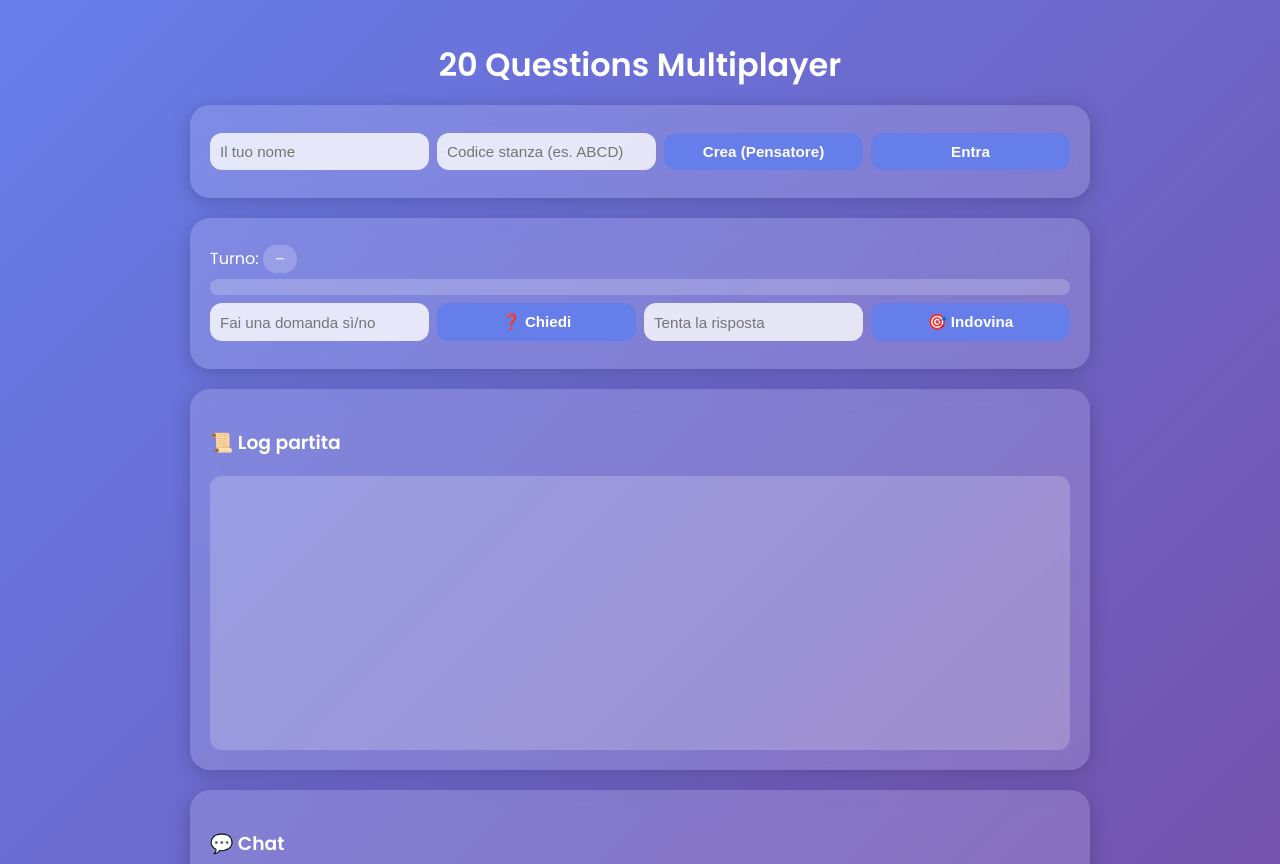
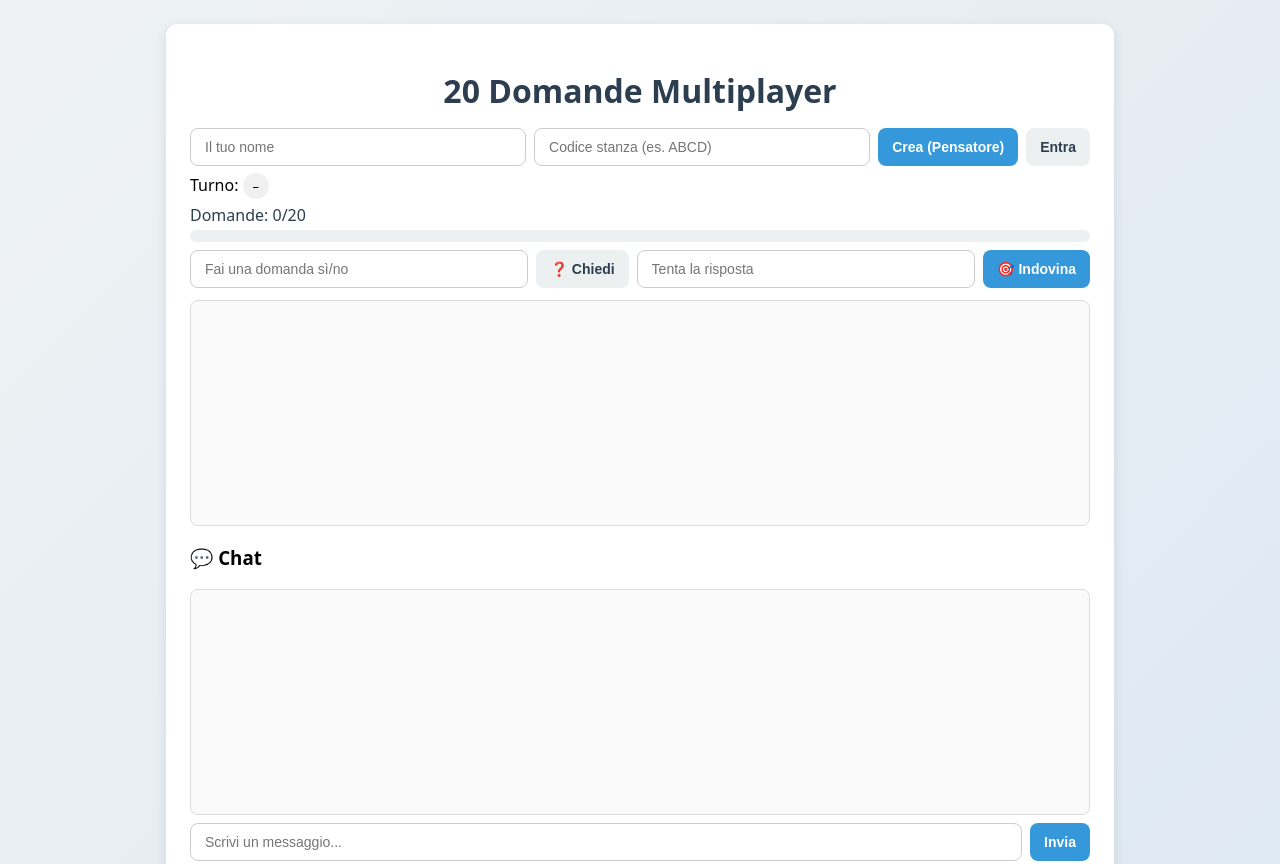
Before and after one commit to DeWolff-sis/20-questions, a website: page public/index.html in a window 1280 px wide. Shown: the top 864 px of the page. Drawn offline with nearby package versions, Linux system fonts and the light colour scheme; no server answers.

Commit message:
Add files via upload

```diff
--- a/public/index.html
+++ b/public/index.html
@@ -1,164 +1,178 @@
 <!doctype html>
-<html>
+<html lang="it">
 <head>
   <meta charset="utf-8" />
   <title>20Q Multiplayer</title>
   <meta name="viewport" content="width=device-width, initial-scale=1" />
-  <link href="https://fonts.googleapis.com/css2?family=Poppins:wght@400;600&display=swap" rel="stylesheet">
   <style>
     body {
-      font-family: 'Poppins', sans-serif;
+      font-family: system-ui, sans-serif;
       margin: 0;
       padding: 0;
-      background: linear-gradient(135deg, #667eea, #764ba2);
-      color: #fff;
+      background: linear-gradient(135deg, #eef2f3, #dfe9f3);
       min-height: 100vh;
+      display: flex;
+      justify-content: center;
+      align-items: flex-start;
     }
+
     .container {
       max-width: 900px;
-      margin: 0 auto;
-      padding: 20px;
+      width: 100%;
+      margin: 24px;
+      background: white;
+      padding: 24px;
+      border-radius: 12px;
+      box-shadow: 0 4px 12px rgba(0,0,0,0.1);
     }
+
     h1 {
       text-align: center;
+      color: #2c3e50;
       margin-bottom: 16px;
+    }
+
+    .row {
+      display: flex;
+      flex-wrap: wrap;
+      gap: 8px;
+      margin: 8px 0;
+    }
+
+    input, button {
+      padding: 10px 14px;
+      border-radius: 8px;
+      border: 1px solid #ccc;
+      font-size: 14px;
+    }
+
+    input {
+      flex: 1;
+    }
+
+    button {
+      cursor: pointer;
+      border: none;
       font-weight: 600;
-      font-size: 2rem;
-    }
-    .card {
-      background: rgba(255, 255, 255, 0.15);
-      border-radius: 20px;
-      padding: 20px;
-      margin-bottom: 20px;
-      backdrop-filter: blur(12px);
-      box-shadow: 0 4px 20px rgba(0,0,0,0.2);
-      color: #fff;
-    }
-    .row { display: flex; gap: 8px; flex-wrap: wrap; margin: 8px 0; }
-    input, button {
-      padding: 10px;
-      border-radius: 12px;
-      border: none;
-      flex: 1;
-      font-size: 0.95rem;
-    }
-    input {
-      background: rgba(255, 255, 255, 0.8);
-      color: #333;
-    }
-    button {
-      background: #667eea;
-      color: white;
-      font-weight: 600;
-      cursor: pointer;
       transition: background 0.2s;
     }
-    button:hover { background: #556cd6; }
+
+    button.primary {
+      background: #3498db;
+      color: white;
+    }
+    button.primary:hover {
+      background: #2980b9;
+    }
+
+    button.secondary {
+      background: #ecf0f1;
+      color: #2c3e50;
+    }
+    button.secondary:hover {
+      background: #d0d7de;
+    }
+
     .pill {
-      padding: 4px 12px;
+      padding: 4px 10px;
       border-radius: 999px;
-      background: rgba(255,255,255,0.2);
-      font-size: 0.9rem;
+      background: #f0f0f0;
+      font-size: 13px;
     }
-    .log, .chat {
-      border-radius: 12px;
-      padding: 12px;
-      height: 250px;
-      overflow-y: auto;
-      background: rgba(255, 255, 255, 0.2);
-      color: #fff;
+
+    .progress-header {
+      display: flex;
+      justify-content: space-between;
+      align-items: center;
+      margin: 8px 0 4px;
+      font-weight: 500;
+      color: #2c3e50;
     }
-    .chat-row { display:flex; gap:8px; margin-top:8px; }
-    /* Progress bar */
+
     .progress-container {
-      background: rgba(255, 255, 255, 0.2);
-      border-radius: 12px;
-      height: 16px;
       width: 100%;
+      background: #ecf0f1;
+      border-radius: 8px;
       overflow: hidden;
-      margin-top: 6px;
+      height: 12px;
     }
+
     .progress-bar {
-      background: #43e97b;
       height: 100%;
       width: 0%;
-      transition: width 0.3s ease;
+      background: #3498db;
+      transition: width 0.3s;
     }
-    /* Chat bubbles */
-    .chat-msg {
-      margin: 6px 0;
-      padding: 8px 12px;
-      border-radius: 12px;
-      max-width: 70%;
-      word-wrap: break-word;
+
+    .log {
+      border: 1px solid #ddd;
+      border-radius: 8px;
+      padding: 12px;
+      height: 200px;
+      overflow-y: auto;
+      background: #fafafa;
+      font-size: 14px;
+      margin-top: 12px;
     }
-    .chat-msg.me {
-      background: #43e97b;
-      color: #000;
-      margin-left: auto;
-      text-align: right;
+
+    .chat-box {
+      margin-top: 16px;
     }
-    .chat-msg.other {
-      background: rgba(255,255,255,0.8);
-      color: #333;
-      margin-right: auto;
+
+    @media (max-width: 600px) {
+      .row { flex-direction: column; }
+      input, button { flex: none; width: 100%; }
     }
   </style>
 </head>
 <body>
   <div class="container">
-    <h1>20 Questions Multiplayer</h1>
+    <h1>20 Domande Multiplayer</h1>
 
-    <div class="card">
     <div class="row">
       <input id="name" placeholder="Il tuo nome" />
       <input id="code" placeholder="Codice stanza (es. ABCD)" />
-        <button id="create">Crea (Pensatore)</button>
-        <button id="join">Entra</button>
-      </div>
+      <button id="create" class="primary">Crea (Pensatore)</button>
+      <button id="join" class="secondary">Entra</button>
     </div>
 
-    <div class="card" id="thinker" style="display:none;">
-      <div class="row">
+    <div class="row" id="thinker" style="display:none;">
       <input id="secret" placeholder="Parola segreta" />
-        <button id="start">🚀 Avvia round</button>
-      </div>
+      <button id="start" class="primary">Avvia round</button>
     </div>
 
-    <div class="card" id="answerBox" style="display:none;">
-      <div class="row">
-        <button onclick="sendAnswer('Sì')">✔️ Sì</button>
-        <button onclick="sendAnswer('No')">❌ No</button>
-        <button onclick="sendAnswer('Non so')">🤔 Non so</button>
-      </div>
+    <div class="row" id="answerBox" style="display:none;">
+      <button onclick="sendAnswer('Sì')" class="primary">Sì</button>
+      <button onclick="sendAnswer('No')" class="primary">No</button>
+      <button onclick="sendAnswer('Non so')" class="secondary">Non so</button>
     </div>
 
-    <div class="card">
     <div class="row">
       <span>Turno: <span id="turn" class="pill">–</span></span>
+    </div>
+
+    <div class="progress-header">
+      <span>Domande: <span id="qcount">0</span>/<span id="qmax">20</span></span>
     </div>
     <div class="progress-container">
       <div id="progress" class="progress-bar"></div>
     </div>
+
     <div class="row" id="actionsRow">
       <input id="question" placeholder="Fai una domanda sì/no" />
-        <button id="ask">❓ Chiedi</button>
+      <button id="ask" class="secondary">❓ Chiedi</button>
       <input id="guess" placeholder="Tenta la risposta" />
-        <button id="submitGuess">🎯 Indovina</button>
-      </div>
+      <button id="submitGuess" class="primary">🎯 Indovina</button>
     </div>
 
-    <div class="card">
-      <h3>📜 Log partita</h3>
     <div class="log" id="log"></div>
-    </div>
 
-    <div class="card">
+    <div class="chat-box">
       <h3>💬 Chat</h3>
-      <div class="chat" id="chat"></div>
-      <div class="chat-row">
+      <div class="log" id="chatLog"></div>
+      <div class="row">
         <input id="chatInput" placeholder="Scrivi un messaggio..." />
-        <button id="sendChat">Invia</button>
+        <button id="chatSend" class="primary">Invia</button>
       </div>
     </div>
   </div>
@@ -172,24 +186,8 @@
     let maxQuestions = 20;
 
     const $ = (id) => document.getElementById(id);
-    const log = (msg) => {
-      const d = document.createElement('div');
-      d.textContent = msg;
-      $('log').appendChild(d);
-      $('log').scrollTop = $('log').scrollHeight;
-    };
-    const addChat = ({ id, name, text }) => {
-      const d = document.createElement('div');
-      d.className = 'chat-msg ' + (id === me.id ? 'me' : 'other');
-      d.innerHTML = `<b>${name}:</b> ${text}`;
-      $('chat').appendChild(d);
-      $('chat').scrollTop = $('chat').scrollHeight;
-    };
-
-    function updateProgress(count) {
-      const pct = Math.min(100, (count / maxQuestions) * 100);
-      $('progress').style.width = pct + '%';
-    }
+    const log = (msg) => { const d = document.createElement('div'); d.textContent = msg; $('log').appendChild(d); $('log').scrollTop = $('log').scrollHeight; };
+    const chatLog = (msg) => { const d = document.createElement('div'); d.textContent = msg; $('chatLog').appendChild(d); $('chatLog').scrollTop = $('chatLog').scrollHeight; };
 
     function sendAnswer(ans) {
       if (lastQuestionId) {
@@ -197,6 +195,12 @@
         lastQuestionId = null;
         $('answerBox').style.display = 'none';
       }
+    }
+
+    function updateProgress(count) {
+      $('qcount').textContent = count;
+      const pct = Math.min(100, (count / maxQuestions) * 100);
+      $('progress').style.width = pct + '%';
     }
 
     $('create').onclick = () => {
@@ -210,66 +214,61 @@
       socket.emit('room:join', { code: roomCode, name: me.name });
     };
     $('start').onclick = () => socket.emit('round:start', { code: roomCode, secretWord: $('secret').value });
-    $('ask').onclick = () => {
-      const t = $('question').value.trim();
-      if (t) socket.emit('question:ask', { code: roomCode, text: t });
-      $('question').value = '';
-    };
-    $('submitGuess').onclick = () => {
-      const t = $('guess').value.trim();
-      if (t) socket.emit('guess:submit', { code: roomCode, text: t });
-      $('guess').value = '';
-    };
-    $('sendChat').onclick = () => {
-      const t = $('chatInput').value.trim();
-      if (t) {
-        socket.emit('chat:message', { code: roomCode, name: me.name, text: t });
+    $('ask').onclick = () => { const t = $('question').value.trim(); if (t) socket.emit('question:ask', { code: roomCode, text: t }); $('question').value = ''; };
+    $('submitGuess').onclick = () => { const t = $('guess').value.trim(); if (t) socket.emit('guess:submit', { code: roomCode, text: t }); $('guess').value = ''; };
+
+    $('chatSend').onclick = () => {
+      const msg = $('chatInput').value.trim();
+      if (msg) {
+        socket.emit('chat:message', { code: roomCode, name: me.name, text: msg });
         $('chatInput').value = '';
       }
     };
 
     socket.on('connect', () => { me.id = socket.id; });
     socket.on('system:error', (m) => log('❗ ' + m));
-    socket.on('system:info', (m) => log('ℹ️ ' + m));
-
     socket.on('room:state', (s) => {
       const meEntry = s.players.find(p => p.id === me.id);
       if (meEntry) me.role = meEntry.role;
-      $('thinker').style.display = (me.role === 'thinker' && s.status === 'waiting') ? 'block' : 'none';
-      $('actionsRow').style.display = (me.role === 'thinker') ? 'none' : 'flex';
+      $('thinker').style.display = me.role === 'thinker' ? 'flex' : 'none';
+      $('actionsRow').style.display = me.role === 'thinker' ? 'none' : 'flex';
       log(`👥 Stanza ${s.code} — giocatori: ${s.players.map(p=>p.name + (p.role==='thinker'?'(P)':'')).join(', ')}`);
     });
-
     socket.on('round:started', ({ maxQuestions: mq }) => {
       maxQuestions = mq;
+      $('qmax').textContent = mq;
       updateProgress(0);
-      $('thinker').style.display = 'none';
+      $('start').style.display = 'none';
       log('▶️ Round iniziato! Max ' + mq + ' domande.');
     });
-
     socket.on('round:secret', ({ secretWord }) => log('🔒 Sei Pensatore. Parola: ' + secretWord));
     socket.on('question:new', (q) => {
       updateProgress(q.id);
       log(`❓ (${q.byName}) ${q.text}`);
       if (me.role === 'thinker') {
         lastQuestionId = q.id;
-        $('answerBox').style.display = 'block';
+        $('answerBox').style.display = 'flex';
       }
     });
-    socket.on('question:update', (q) => { log(`🗣️ Risposta: ${q.answer}`); });
+    socket.on('question:update', (q) => {
+      log(`🗣️ Risposta: ${q.answer}`);
+    });
     socket.on('turn:now', ({ socketId, name }) => {
       $('turn').textContent = socketId === me.id ? 'TU' : (name || '–');
     });
     socket.on('guess:new', (g) => {
       log(`🎯 ${g.name} ha tentato: "${g.text}" ${g.correct ? '✅' : '❌'}`);
-      const current = parseInt($('progress').style.width) / 100 * maxQuestions;
+      const current = parseInt($('qcount').textContent);
       updateProgress(current + 1);
     });
     socket.on('round:ended', ({ message, secretWord }) => {
       log('🏁 ' + message + ` (Parola: ${secretWord})`);
+      $('start').style.display = 'inline-block';
     });
 
-    socket.on('chat:message', (msg) => addChat(msg));
+    socket.on('chat:message', ({ name, text }) => {
+      chatLog(`${name}: ${text}`);
+    });
   </script>
 </body>
 </html>
```
Lines whose indentation alone changed are shown as unchanged.
